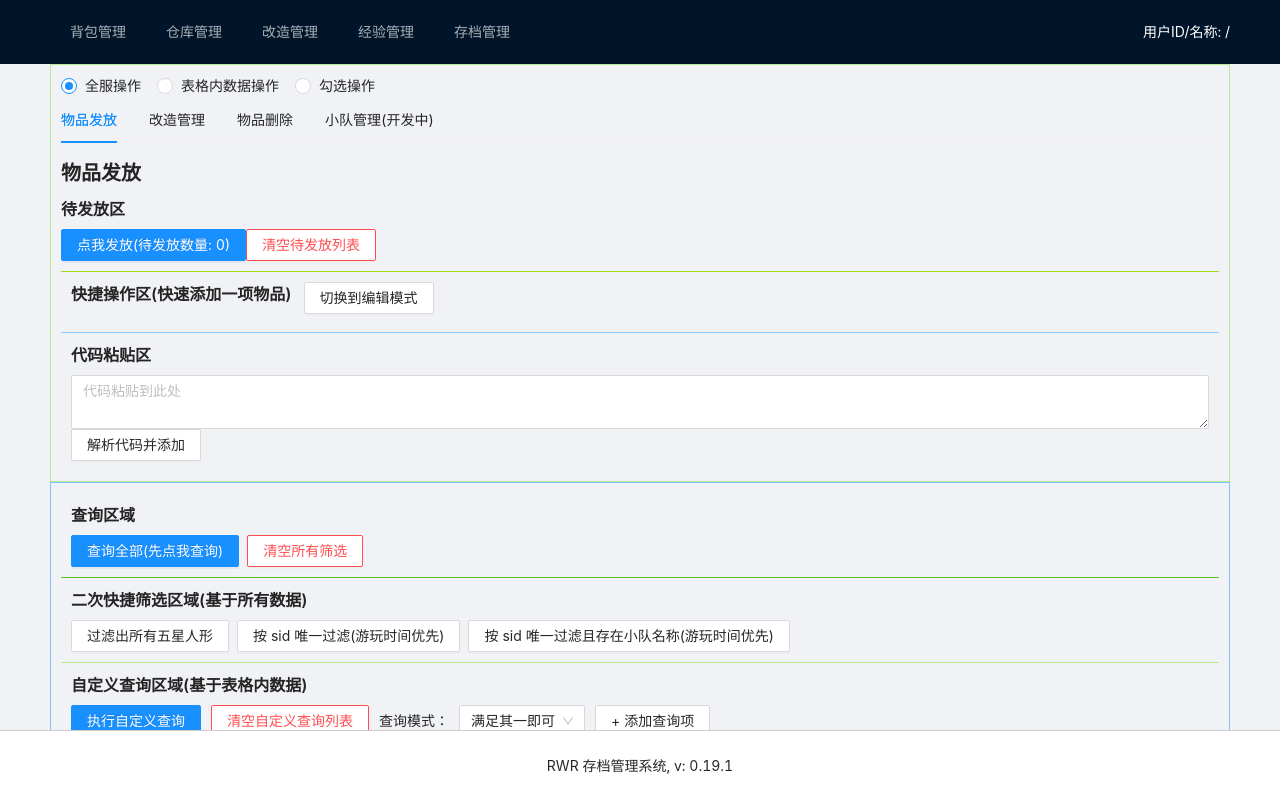
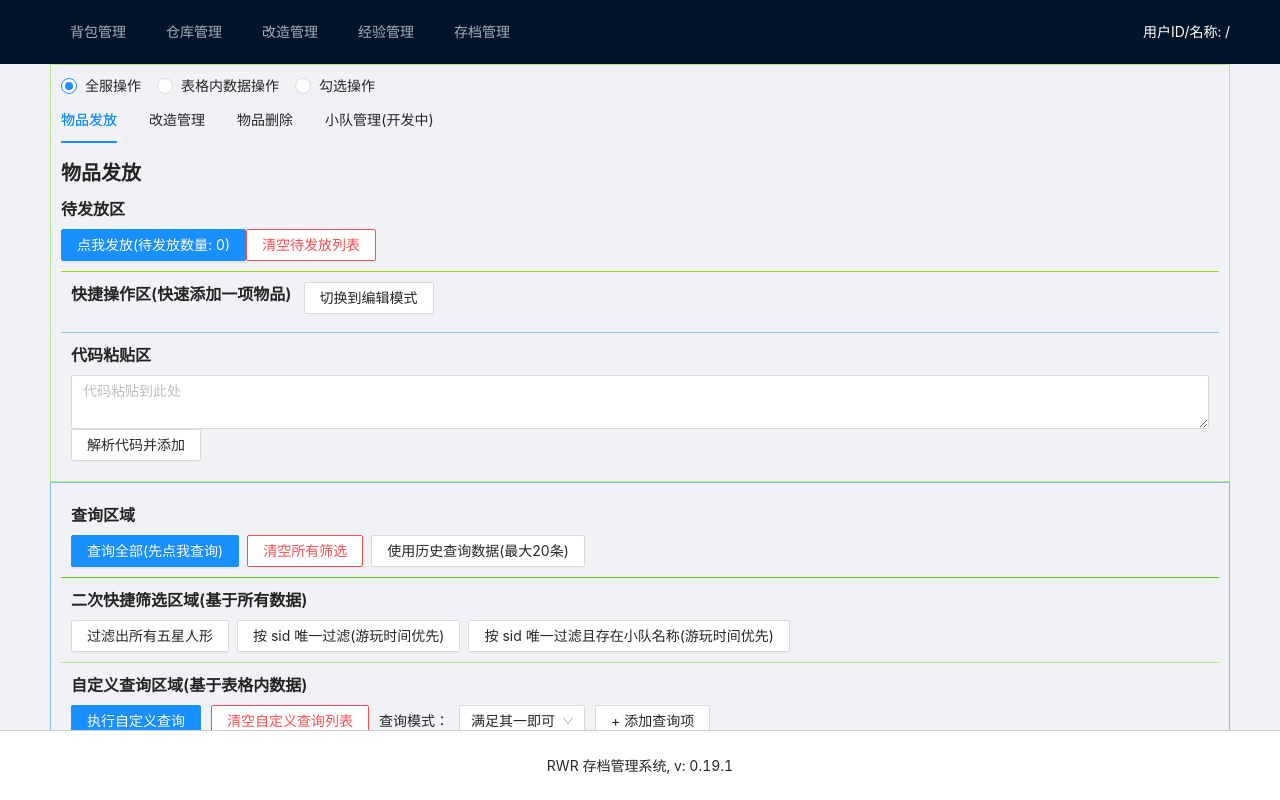
Before and after one commit to Kreedzt/rwr-profile-web, a React (Vite) app: page /admin in a window 1280 px wide. Built offline with nearby package versions, Linux system fonts and the light colour scheme.

Commit message:
:sparkles: Kreedzt - add use query list fn

```diff
--- a/src/constants.ts
+++ b/src/constants.ts
@@ -1,9 +1,12 @@
 // SPDX-License-Identifier: GPL-3.0-only
+// storage keys
 export const USER_ID_STORAGE_KEY = "user_id";
 export const USER_NAME_STORAGE_KEY = "user_name";
 export const USER_ADMIN_KEY = "admin";
 export const QUERY_LIST_STORAGE_KEY = "query_list";
 
+export const MAX_QUERY_LIST_STORAGE = 20;
+
 export const USER_ID_NOT_FOUND_MSG = "找不到用户信息";
 export const VERSION = "0.19.1";
 export const API_PREFIX = "/api";
--- a/src/main.tsx
+++ b/src/main.tsx
@@ -2,6 +2,8 @@
 import React from "react";
 import ReactDOM from "react-dom";
 import localforage from "localforage";
+import dayjs from 'dayjs';
+import 'dayjs/locale/zh-cn';
 import "./index.css";
 import App from "./App";
 import { LOCAL_FORAGE_CONFIG_KEY } from "./constants";
@@ -10,6 +12,8 @@ localforage.config({
   storeName: LOCAL_FORAGE_CONFIG_KEY,
 });
 
+dayjs.locale('zh-cn');
+
 ReactDOM.render(
   <React.StrictMode>
     <App />
--- a/src/pages/admin/PersonList.tsx
+++ b/src/pages/admin/PersonList.tsx
@@ -34,8 +34,15 @@ import ProfileData from "./personListComponents/ProfileData/ProfileData";
 import { Person } from "../../models/person";
 import { Profile } from "../../models/profile";
 import { CheckboxChangeEvent } from "antd/es/checkbox";
+import { StorageQueryItem } from "../../models/query";
+import MainQueryArea from "./personListComponents/MainQueryArea/MainQueryArea";
+import {
+  useQueryList,
+  useSelectedList,
+  useStorageQueryList,
+  useVisibleColumns,
+} from "./hook";
 import "./PersonList.less";
-import { useQueryList, useSelectedList, useVisibleColumns } from "./hook";
 
 export interface PersonListRef {
   getDisplayList: () => PersonListItem[];
@@ -50,16 +57,20 @@ export const usePersonListRef = (): MutableRefObject<PersonListRef | null> =>
 const PersonList = forwardRef<PersonListRef>((_props, ref) => {
   const { selectedList, setSelectedList } = useSelectedList();
 
+  const { storageList, storageCount, refreshStorageList } =
+    useStorageQueryList();
+
   const {
     dataList,
     displayList,
     setDisplayList,
+    refreshDataList,
     onQueryAll,
     queryLoading,
     allProfileIdMapRef,
     sidMapRef,
     rawDataMapRef,
-  } = useQueryList();
+  } = useQueryList(refreshStorageList);
 
   const { visibleColumns, onToggleColumns } = useVisibleColumns();
 
@@ -149,6 +160,10 @@ const PersonList = forwardRef<PersonListRef>((_props, ref) => {
     });
   }, []);
 
+  const onUseStorage = useCallback((data: StorageQueryItem["dataList"]) => {
+    refreshDataList(data);
+  }, []);
+
   const linkableColumns = useMemo(() => {
     return getLinkablePersonListColumns(
       onQueryAssociatedModal,
@@ -164,17 +179,14 @@ const PersonList = forwardRef<PersonListRef>((_props, ref) => {
   return (
     <div className="person-list">
       <div className="quick-query-area">
-        <div className="main-area">
-          <Title level={5}>查询区域</Title>
-          <div className="btn-list">
-            <Button loading={queryLoading} type="primary" onClick={onQueryAll}>
-              查询全部(先点我查询)
-            </Button>
-            <Button loading={queryLoading} danger onClick={onClearQuery}>
-              清空所有筛选
-            </Button>
-          </div>
-        </div>
+        <MainQueryArea
+          queryLoading={queryLoading}
+          onQueryAll={onQueryAll}
+          onClearQuery={onClearQuery}
+          storageList={storageList}
+          storageCount={storageCount}
+          onUseStorage={onUseStorage}
+        />
         <QuickQuery loading={queryLoading} onQuery={onQuickQuery} />
       </div>
       <div className="custom-query-area">
--- a/src/pages/admin/hook.ts
+++ b/src/pages/admin/hook.ts
@@ -1,5 +1,5 @@
 // SPDX-License-Identifier: GPL-3.0-only
-import { useCallback, useRef, useState } from "react";
+import { useCallback, useEffect, useMemo, useRef, useState } from "react";
 import { PersonListItem } from "./model";
 import { Person } from "../../models/person";
 import { Profile } from "../../models/profile";
@@ -10,7 +10,7 @@ import { StorageService } from "../../services/storage";
 import { StorageQueryItem } from "../../models/query";
 import dayjs from "dayjs";
 
-export const useQueryList = () => {
+export const useQueryList = (queryCallBack: () => void) => {
   const [queryLoading, setQueryLoading] = useState(false);
   const [dataList, setDataList] = useState<PersonListItem[]>([]);
 
@@ -90,6 +90,8 @@ export const useQueryList = () => {
 
       await StorageService.pushQueryDataList(storageQueryItem);
 
+      queryCallBack();
+
       console.log("personListRes", personListRes);
     } catch (e) {
       console.log(e);
@@ -155,3 +157,26 @@ export const useVisibleColumns = () => {
     onToggleColumns,
   };
 };
+
+export const useStorageQueryList = () => {
+  const [storageList, setStorageList] = useState<StorageQueryItem[]>([]);
+
+  const storageCount = useMemo(() => {
+    return storageList.length;
+  }, [storageList]);
+
+  const refreshStorageList = useCallback(async () => {
+    const res = await StorageService.getQueryDataList();
+    setStorageList(res ?? []);
+  }, []);
+
+  useEffect(() => {
+    refreshStorageList();
+  }, []);
+
+  return {
+    storageList,
+    storageCount,
+    refreshStorageList,
+  };
+};
--- /dev/null
+++ b/src/pages/admin/personListComponents/MainQueryArea/MainQueryArea.tsx
@@ -0,0 +1,47 @@
+// SPDX-License-Identifier: GPL-3.0-only
+import React, { FC } from "react";
+import { Button, Typography } from "antd";
+import StorageListHistory from "./StorageListHistory";
+import { StorageQueryItem } from "../../../../models/query";
+
+const { Title } = Typography;
+
+type MainQueryAreaProps = {
+  queryLoading: boolean;
+  onQueryAll: () => void;
+  onClearQuery: () => void;
+  storageList: StorageQueryItem[];
+  storageCount: number;
+  onUseStorage: (data: StorageQueryItem["dataList"]) => void;
+};
+
+const MainQueryArea: FC<MainQueryAreaProps> = ({
+  queryLoading,
+  onClearQuery,
+  onQueryAll,
+  storageCount,
+  storageList,
+  onUseStorage,
+}) => {
+  return (
+    <div className="main-area">
+      <Title level={5}>查询区域</Title>
+      <div className="btn-list">
+        <Button loading={queryLoading} type="primary" onClick={onQueryAll}>
+          查询全部(先点我查询)
+        </Button>
+        <Button loading={queryLoading} danger onClick={onClearQuery}>
+          清空所有筛选
+        </Button>
+        <StorageListHistory
+          storageList={storageList}
+          storageCount={storageCount}
+          onUse={onUseStorage}
+          queryLoading={queryLoading}
+        />
+      </div>
+    </div>
+  );
+};
+
+export default MainQueryArea;
--- /dev/null
+++ b/src/pages/admin/personListComponents/MainQueryArea/StorageListHistory.less
@@ -0,0 +1,12 @@
+.storage-list-history.popover-content {
+  max-height: 400px;
+  overflow: auto;
+
+  .data-item {
+    //display: flex;
+
+    .time-desc {
+      margin-right: 10px;
+    }
+  }
+}
--- /dev/null
+++ b/src/pages/admin/personListComponents/MainQueryArea/StorageListHistory.tsx
@@ -0,0 +1,69 @@
+// SPDX-License-Identifier: GPL-3.0-only
+import React, { FC, useCallback, useMemo } from "react";
+import { Badge, Button, message, Popover } from "antd";
+import dayjs from "dayjs";
+import { StorageQueryItem } from "../../../../models/query";
+import { MAX_QUERY_LIST_STORAGE } from "../../../../constants";
+import "./StorageListHistory.less";
+
+type StorageListHistoryProps = {
+  storageList: StorageQueryItem[];
+  storageCount: number;
+  onUse: (data: StorageQueryItem["dataList"]) => void;
+  queryLoading: boolean;
+};
+
+const StorageListHistory: FC<StorageListHistoryProps> = ({
+  storageList,
+  storageCount,
+  onUse,
+  queryLoading,
+}) => {
+  const displayList = useMemo(() => {
+    return storageList.reverse().map((s) => {
+      return {
+        data: s.dataList,
+        time: dayjs.unix(s.timeStamp).format("YYYY-MM-DD HH:mm:ss"),
+      };
+    });
+  }, [storageList]);
+
+  const onSelect = useCallback(
+    (data: StorageQueryItem["dataList"]) => {
+      if (queryLoading) {
+        message.warn("数据获取期间请勿操作");
+        return;
+      }
+      onUse(data);
+      message.success("已更新表格数据");
+    },
+    [onUse, queryLoading]
+  );
+
+  return (
+    <Popover
+      trigger={["click"]}
+      title="选择数据"
+      content={
+        <div className="storage-list-history popover-content">
+          {displayList.map((d) => {
+            return (
+              <div className="data-item">
+                <span className="time-desc">{d.time}的数据</span>
+                <Button onClick={() => onSelect(d.data)}>使用</Button>
+              </div>
+            );
+          })}
+        </div>
+      }
+    >
+      <Badge count={storageCount}>
+        <Button loading={queryLoading}>
+          使用历史查询数据(最大{MAX_QUERY_LIST_STORAGE}条)
+        </Button>
+      </Badge>
+    </Popover>
+  );
+};
+
+export default StorageListHistory;
--- a/src/services/storage.ts
+++ b/src/services/storage.ts
@@ -1,6 +1,7 @@
 // SPDX-License-Identifier: GPL-3.0-only
 import { UserInfo } from "../models/user";
 import {
+  MAX_QUERY_LIST_STORAGE,
   QUERY_LIST_STORAGE_KEY,
   USER_ADMIN_KEY,
   USER_ID_STORAGE_KEY,
@@ -38,6 +39,11 @@ export const StorageService = {
     const storageList: StorageQueryItem[] =
       (await localforage.getItem(QUERY_LIST_STORAGE_KEY)) ?? [];
     const newStorageList = [...storageList, next];
+
+    if (newStorageList.length > MAX_QUERY_LIST_STORAGE) {
+      newStorageList.shift();
+    }
+
     await localforage.setItem(QUERY_LIST_STORAGE_KEY, newStorageList);
   },
   getQueryDataList: async () => {
```
